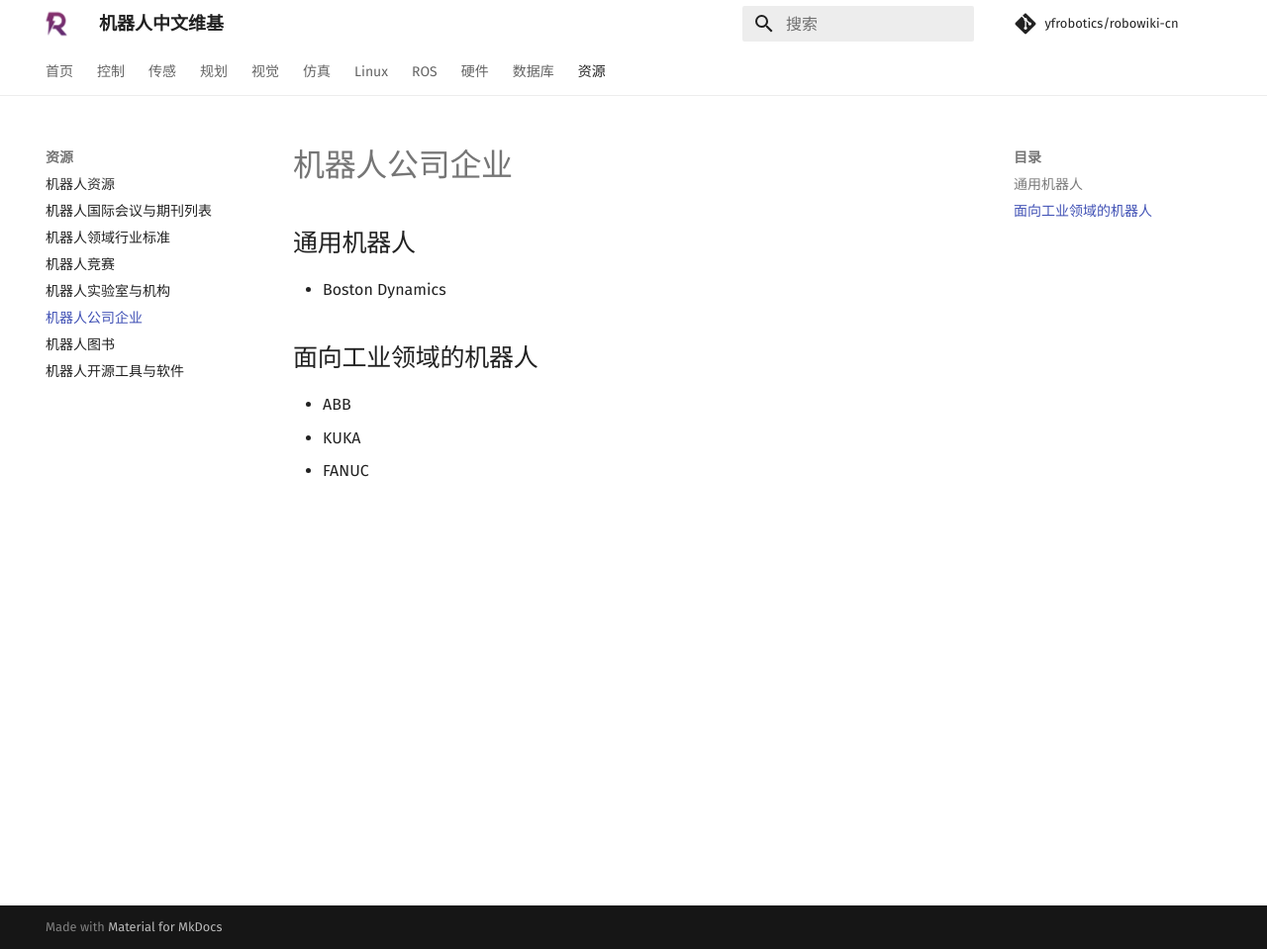
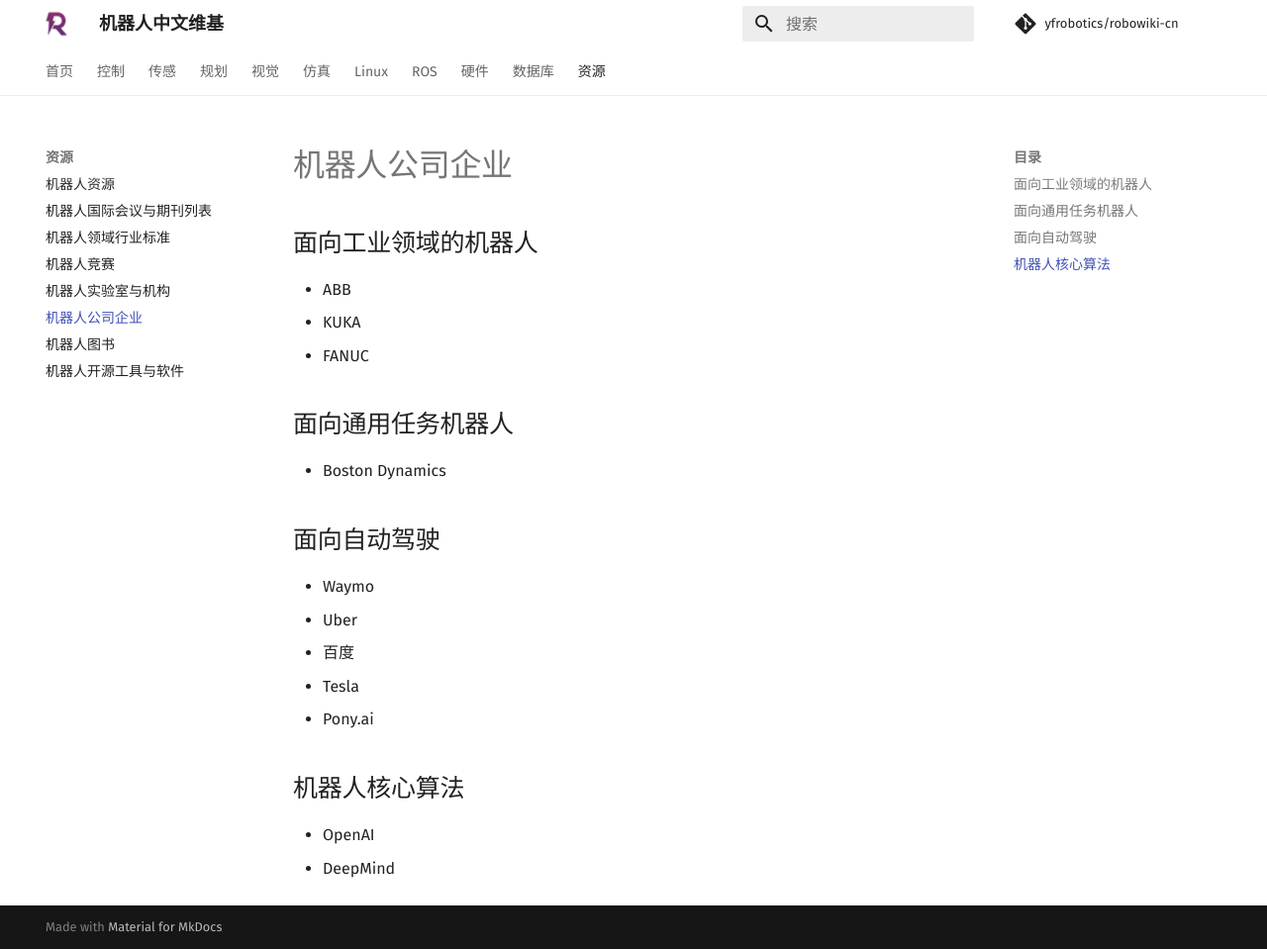
Before and after one commit to yfrobotics/robowiki-cn, an MkDocs documentation site: the page built from docs/resources/companies.md, in a window 1280 px wide and 959 px high. Shown: the whole window at 99% size. Built offline with MkDocs 1.6.1 and Material for MkDocs 9.7.7, drawn with Linux system fonts in a browser that asks for light colours; comment, search, counter and statistics services are not loaded.

Commit message:
Update companies

```diff
--- a/docs/resources/companies.md
+++ b/docs/resources/companies.md
@@ -1,11 +1,23 @@
 # 机器人公司企业
-
-
-## 通用机器人
-- Boston Dynamics
-
 
 ## 面向工业领域的机器人
 - ABB
 - KUKA
 - FANUC
+
+
+## 面向通用任务机器人
+- Boston Dynamics
+
+
+## 面向自动驾驶
+- Waymo
+- Uber
+- 百度
+- Tesla
+- Pony.ai
+
+
+## 机器人核心算法
+- OpenAI
+- DeepMind
```
